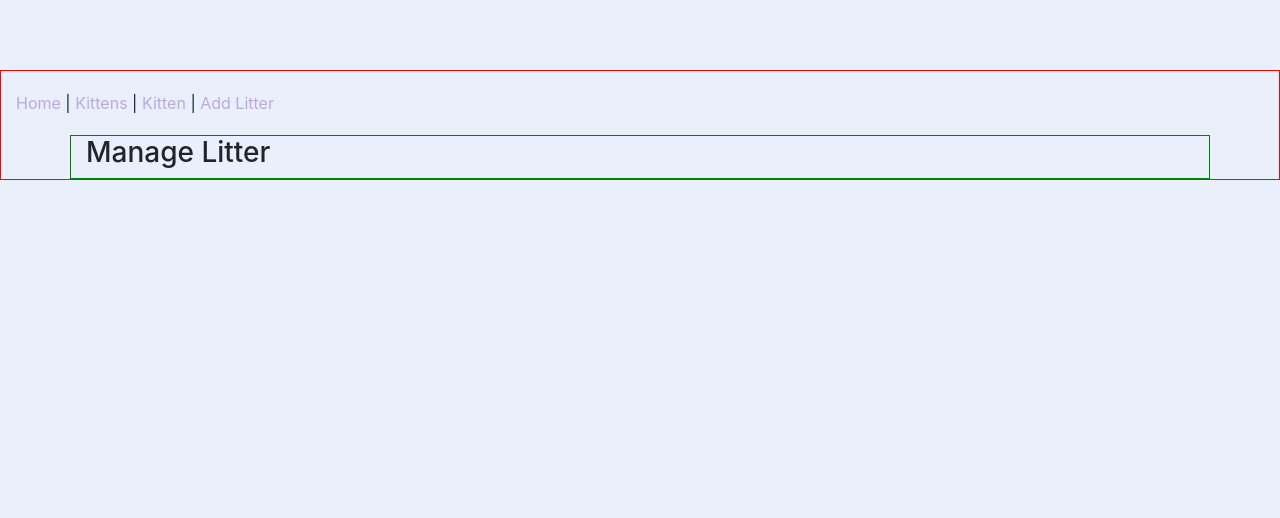
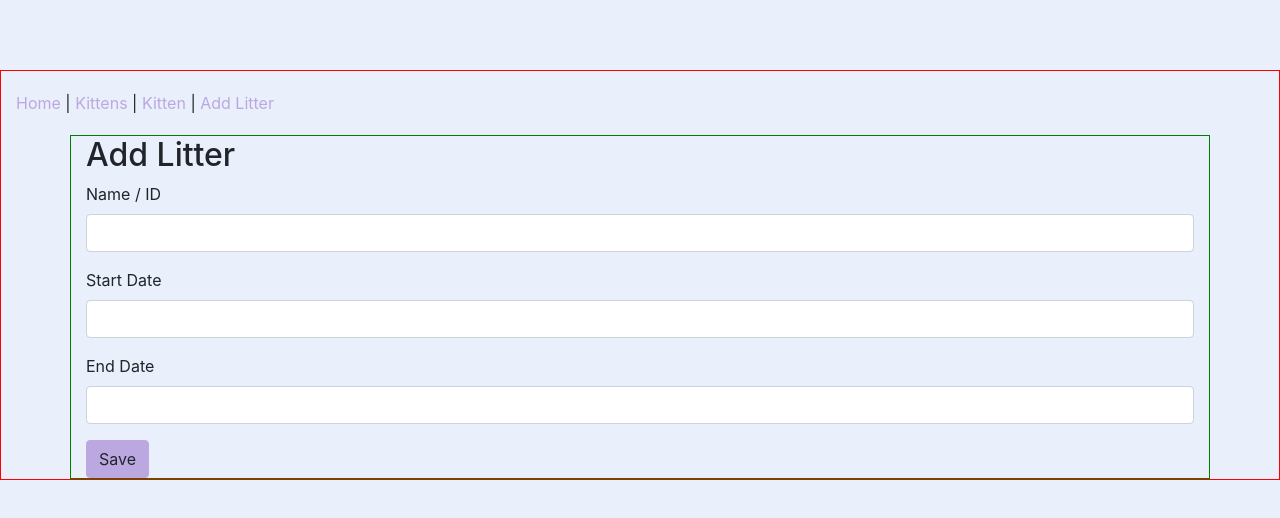
Before and after one commit to mietone/fosterapp-frontend, a React (Create React App) app: page /litter/1/edit in a window 1280 px wide. Shown: the top 518 px of the page. Built offline with nearby package versions, Linux system fonts and the light colour scheme; no server answers; what redux-immutable-state-invariant would draw is missing.

Commit message:
create litterForm for create and edit

```diff
--- a/src/components/App.js
+++ b/src/components/App.js
@@ -3,7 +3,6 @@ import "./App.css";
 import { Route, Switch } from "react-router-dom";
 import LittersPage from "./litters/LittersPage";
 import LitterPage from "./litters/LitterPage";
-import LitterForm from "./litters/LitterForm";
 import KittensPage from "./kittens/KittensPage";
 import KittenPage from "./kittens/KittenPage";
 import ManageKittenPage from "./kittens/ManageKittenPage";
@@ -21,8 +20,8 @@ function App() {
         <Route path="/kitten/:id" component={KittenPage} />
         <Route path="/kittens" component={KittensPage} />
         <Route path="/litter/:id/edit" component={ManageLitterPage} />
+        <Route path="/litter/new" component={ManageLitterPage} />
         <Route path="/litter/:id" component={LitterPage} />
-        <Route path="/litter/new" component={LitterForm} />
         <Route component={PageNotFound} />
       </Switch>
     </div>
--- /dev/null
+++ b/src/components/common/TextInput.js
@@ -0,0 +1,38 @@
+/* eslint-disable no-useless-concat */
+import React from "react";
+import PropTypes from "prop-types";
+
+const TextInput = ({ name, label, onChange, placeholder, value, error }) => {
+  let wrapperClass = "form-group";
+  if (error && error.length > 0) {
+    wrapperClass += " " + "has-error";
+  }
+
+  return (
+    <div className={wrapperClass}>
+      <label htmlFor={name}>{label}</label>
+      <div className="field">
+        <input
+          type="text"
+          name={name}
+          className="form-control"
+          placeholder={placeholder}
+          value={value}
+          onChange={onChange}
+        />
+        {error && <div className="alert alert-danger">{error}</div>}
+      </div>
+    </div>
+  );
+};
+
+TextInput.propTypes = {
+  name: PropTypes.string.isRequired,
+  label: PropTypes.string.isRequired,
+  onChange: PropTypes.func.isRequired,
+  placeholder: PropTypes.string,
+  value: PropTypes.string,
+  error: PropTypes.string
+};
+
+export default TextInput;
--- a/src/components/kittens/KittenCard.js
+++ b/src/components/kittens/KittenCard.js
@@ -22,7 +22,7 @@ const KittenCard = ({ kittens }) => (
                 className="btn btn-light"
                 href={"http://localhost:3001/api/v1/kitten/" + kitten.id}
               >
-                Watch
+                Edit
               </a>
             </td>
             <td>
--- a/src/components/litters/LitterForm.js
+++ b/src/components/litters/LitterForm.js
@@ -1,13 +1,63 @@
+/* eslint-disable react/jsx-one-expression-per-line */
 import React from "react";
+import PropTypes from "prop-types";
+import TextInput from "../common/TextInput";
 
-class LitterForm extends React.Component {
-  render() {
-    return (
-      <div className="container">
-        <h3 className="gray-text text-darken-d">Add Litter</h3>
-      </div>
-    );
-  }
-}
+const LitterForm = ({
+  litter,
+  kittens,
+  onSave,
+  onChange,
+  saving = false,
+  errors = {}
+}) => {
+  return (
+    <form onSubmit={onSave}>
+      <h2>{litter.id ? "Edit" : "Add"} Litter </h2>
+      {errors.onSave && (
+        <div className="alert alert-danger" role="alert">
+          {errors.onSave}
+        </div>
+      )}
+
+      <TextInput
+        name="name"
+        label="Name / ID"
+        value={litter.name}
+        onChange={onChange}
+        error={errors.name}
+      />
+
+      <TextInput
+        name="start_Date"
+        label="Start Date"
+        value={litter.start_date}
+        onChange={onChange}
+        error={errors.name}
+      />
+
+      <TextInput
+        name="end_Date"
+        label="End Date"
+        value={litter.end_date}
+        onChange={onChange}
+        error={errors.name}
+      />
+
+      <button type="submit" disabled={saving} className="btn btn-primary">
+        {saving ? "Saving..." : "Save"}
+      </button>
+    </form>
+  );
+};
+
+LitterForm.propTypes = {
+  kittens: PropTypes.array.isRequired,
+  litter: PropTypes.object.isRequired,
+  errors: PropTypes.object,
+  onSave: PropTypes.func.isRequired,
+  onChange: PropTypes.func.isRequired,
+  saving: PropTypes.bool
+};
 
 export default LitterForm;
--- a/src/components/litters/ManageLitterPage.js
+++ b/src/components/litters/ManageLitterPage.js
@@ -1,14 +1,23 @@
 /* eslint-disable no-alert */
-import React from "react";
+import React, { useEffect, useState } from "react";
 import { connect } from "react-redux";
 import PropTypes from "prop-types";
 import { loadKittens } from "../../redux/actions/kittenActions";
-import { loadLitters } from "../../redux/actions/litterActions";
+import { loadLitters, saveLitter } from "../../redux/actions/litterActions";
+import LitterForm from "./LitterForm";
+import { newLitter } from "./newLitter";
 
-class ManageLitterPage extends React.Component {
-  componentDidMount() {
-    const { litters, kittens, loadKittens, loadLitters } = this.props;
+function ManageLitterPage({
+  litters,
+  kittens,
+  loadKittens,
+  loadLitters,
+  ...props
+}) {
+  const [litter, setLitter] = useState({ ...props.litter });
+  const [errors, setErrors] = useState({});
 
+  useEffect(() => {
     if (kittens.length === 0) {
       loadKittens().catch(error => {
         // eslint-disable-next-line prefer-template
@@ -22,26 +31,46 @@ class ManageLitterPage extends React.Component {
         alert("Loading litters failed" + error);
       });
     }
+  }, []);
+
+  function handleChange(event) {
+    const { name, value } = event.target;
+    setLitter(prevLitter => ({
+      ...prevLitter,
+      [name]: name === "litterId" ? parseInt(value, 10) : value
+    }));
   }
 
-  render() {
-    return (
-      <div className="container">
-        <h3 className="gray-text text-darken-d">Manage Litter</h3>
-      </div>
-    );
+  function handleSave(event) {
+    event.preventDefault();
+    saveLitter(litter);
   }
+
+  return (
+    <div className="container">
+      <LitterForm
+        litter={litter}
+        errors={errors}
+        kittens={kittens}
+        onChange={handleChange}
+        onSave={handleSave}
+      />
+    </div>
+  );
 }
 
 ManageLitterPage.propTypes = {
+  litter: PropTypes.object.isRequired,
   litters: PropTypes.array.isRequired,
   kittens: PropTypes.array.isRequired,
   loadLitters: PropTypes.func.isRequired,
-  loadKittens: PropTypes.func.isRequired
+  loadKittens: PropTypes.func.isRequired,
+  saveLitter: PropTypes.func.isRequired
 };
 
 const mapStateToProps = state => {
   return {
+    litter: newLitter,
     kittens: state.kittens,
     litters: state.litters
   };
@@ -49,7 +78,8 @@ const mapStateToProps = state => {
 
 const mapDispatchToProps = {
   loadKittens,
-  loadLitters
+  loadLitters,
+  saveLitter
 };
 
 export default connect(
--- /dev/null
+++ b/src/components/litters/newLitter.js
@@ -0,0 +1,21 @@
+const newLitter = {
+  id: null,
+  name: "",
+  start_date: "",
+  end_date: "",
+  kitten_attributes: [
+    {
+      id: null,
+      name: "",
+      dob: "",
+      gender: true,
+      errors: {},
+      _destroy: false
+    }
+  ]
+};
+
+// Using CommonJS style export so we can consume via Node (without using Babel-node)
+module.exports = {
+  newLitter
+};
--- a/src/redux/actions/actionTypes.js
+++ b/src/redux/actions/actionTypes.js
@@ -1,3 +1,5 @@
 export const CREATE_LITTER = "CREATE_LITTER";
 export const LOAD_LITTERS_SUCCESS = "LOAD_LITTERS_SUCCESS";
 export const LOAD_KITTENS_SUCCESS = "LOAD_KITTENS_SUCCESS";
+export const CREATE_LITTER_SUCCESS = "CREATE_LITTER_SUCCESS";
+export const UPDATE_LITTER_SUCCESS = "UPDATE_LITTER_SUCCESS";
--- a/src/redux/actions/kittenActions.js
+++ b/src/redux/actions/kittenActions.js
@@ -1,6 +1,6 @@
 /* eslint-disable import/prefer-default-export */
 import * as types from "./actionTypes";
-import { handleResponse, handleError } from "../../api/apiUtils";
+import { handleResponse } from "../../api/apiUtils";
 
 const apiUrl = "http://localhost:3001/api/v1/kittens";
 
--- a/src/redux/actions/litterActions.js
+++ b/src/redux/actions/litterActions.js
@@ -1,10 +1,14 @@
 import * as types from "./actionTypes";
-import { handleResponse, handleError } from "../../api/apiUtils";
+import { handleResponse } from "../../api/apiUtils";
 
 const apiUrl = "http://localhost:3001/api/v1/litters";
 
-export function createLitter(litter) {
-  return { type: types.CREATE_LITTER, litter };
+export function createLitterSuccess(litter) {
+  return { type: types.CREATE_LITTER_SUCCESS, litter };
+}
+
+export function updateLitterSuccess(litter) {
+  return { type: types.UPDATE_LITTER_SUCCESS, litter };
 }
 
 // async with Thunk
@@ -24,3 +28,19 @@ export const loadLitters = () => {
       });
   };
 };
+
+export const saveLitter = litter => {
+  return dispatch => {
+    return fetch(apiUrl)
+      .then(handleResponse)
+      .saveLitter(litter)
+      .then(savedLitter => {
+        litter.id
+          ? dispatch(updateLitterSuccess(savedLitter))
+          : dispatch(createLitterSuccess(savedLitter));
+      })
+      .catch(error => {
+        throw error;
+      });
+  };
+};
--- a/src/redux/reducers/litterReducer.js
+++ b/src/redux/reducers/litterReducer.js
@@ -3,8 +3,13 @@ import initialState from "./initialState";
 
 export default function litterReducer(state = initialState.litters, action) {
   switch (action.type) {
-    case types.CREATE_LITTER:
+    case types.CREATE_LITTER_SUCCESS:
       return [...state, { ...action.litter }];
+
+    case types.UPDATE_LITTER_SUCCESS:
+      return state.map(litter =>
+        litter.id === action.litter.id ? action.litter : litter
+      );
 
     case types.LOAD_LITTERS_SUCCESS:
       return action.litters;
```
